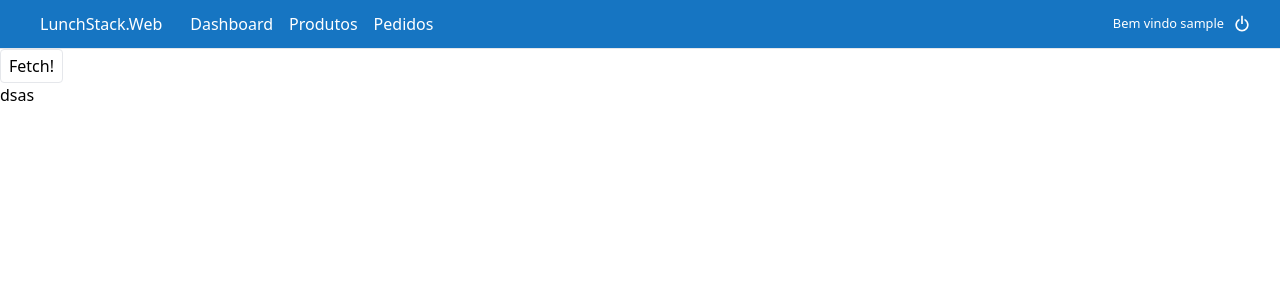
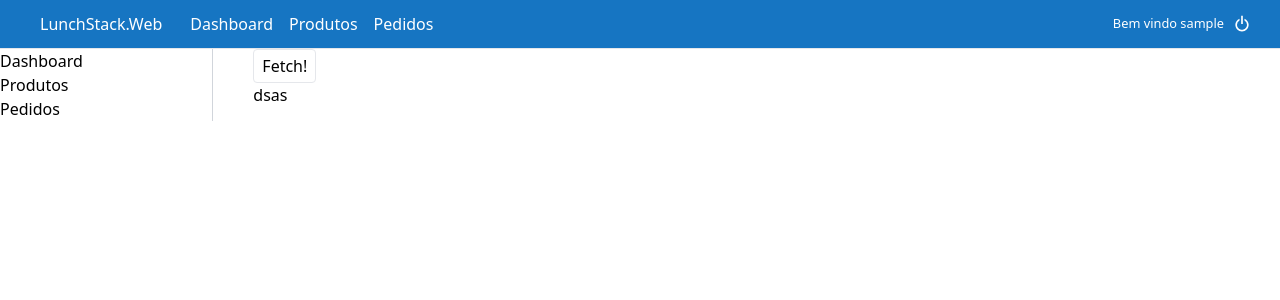
Before and after one commit to gabeFrancisco/LunchStack.Web, a React (Vite) app: page /dashboard in a window 1280 px wide. Shown: the top 300 px of the page. Built offline with nearby package versions, Linux system fonts and the light colour scheme; no server answers; sample sign-in values are in the browser's storage.

Commit message:
started Sidebar component

```diff
--- a/src/components/Header/Header.tsx
+++ b/src/components/Header/Header.tsx
@@ -19,7 +19,7 @@ function Header() {
   ];
   const user = authService.getUser();
   return (
-    <header className="flex flex-row justify-between px-5 py-3 text-white border-b bg-primary">
+    <header className="sticky top-0 flex flex-row justify-between px-5 py-3 text-white border-b bg-primary">
       <div className="flex flex-row ">
         <h1 className="mx-5">LunchStack.Web</h1>
         <ul className="flex flex-row">
--- a/src/components/Router/ProtectedRoutes.tsx
+++ b/src/components/Router/ProtectedRoutes.tsx
@@ -1,6 +1,7 @@
 import { Navigate, Outlet } from "react-router-dom";
 import Header from "../Header/Header.tsx";
 import authService from "../../service/authService.ts";
+import Sidebar from "../Sidebar/Sidebar.tsx";
 
 function ProtectedRoutes() {
   const auth = authService.checkAuth()
@@ -11,7 +12,11 @@ function ProtectedRoutes() {
   return (
     <div>
       <Header />
-      <div>
+      <div className="flex flex-row w-screen">
+        <Sidebar/>
+        <div className="p-5">
+
+        </div>
         <Outlet />
       </div>
     </div>
--- /dev/null
+++ b/src/components/Sidebar/Sidebar.tsx
@@ -0,0 +1,13 @@
+function Sidebar() {
+  return (
+    <aside className="w-1/6 h-full border-r border-gray-300">
+      <ul>
+        <li>Dashboard</li>
+        <li>Produtos</li>
+        <li>Pedidos</li>
+      </ul>
+    </aside>
+  );
+}
+
+export default Sidebar;
--- a/src/pages/dashboard/dashboard.tsx
+++ b/src/pages/dashboard/dashboard.tsx
@@ -1,5 +1,6 @@
 import { useState } from "react";
 import api from "../../service/api";
+import Sidebar from "../../components/Sidebar/Sidebar";
 
 function DashboardPage() {
   const [result, setResult] = useState("dsas");
```
